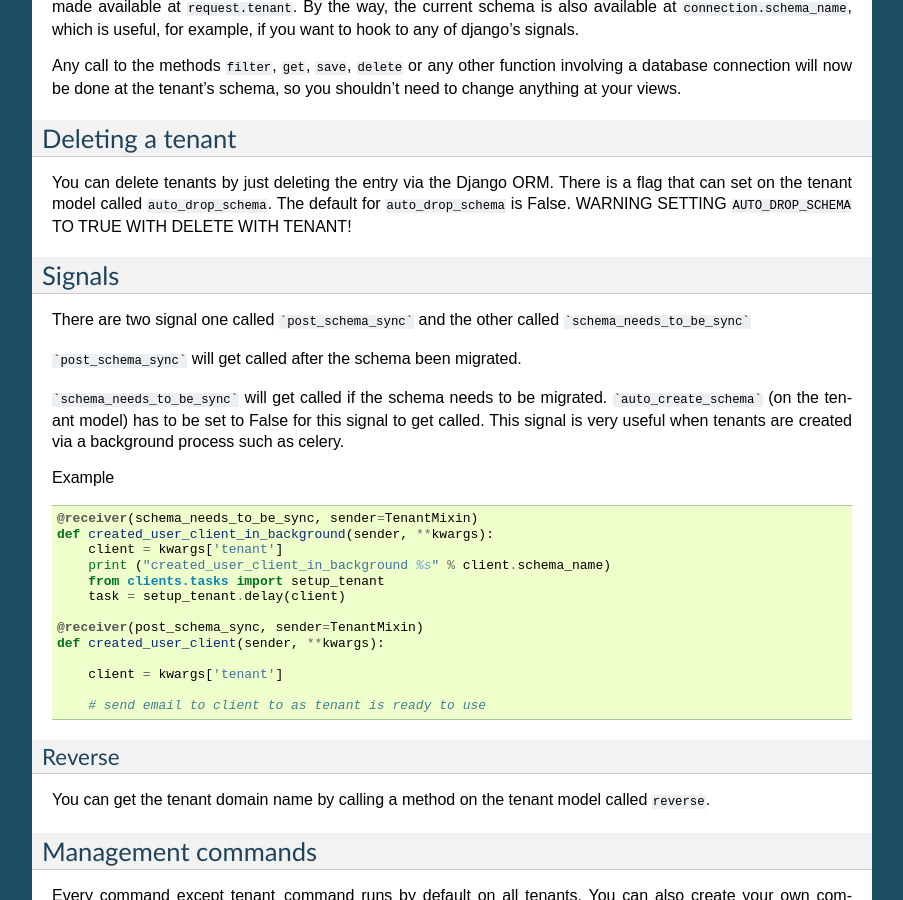
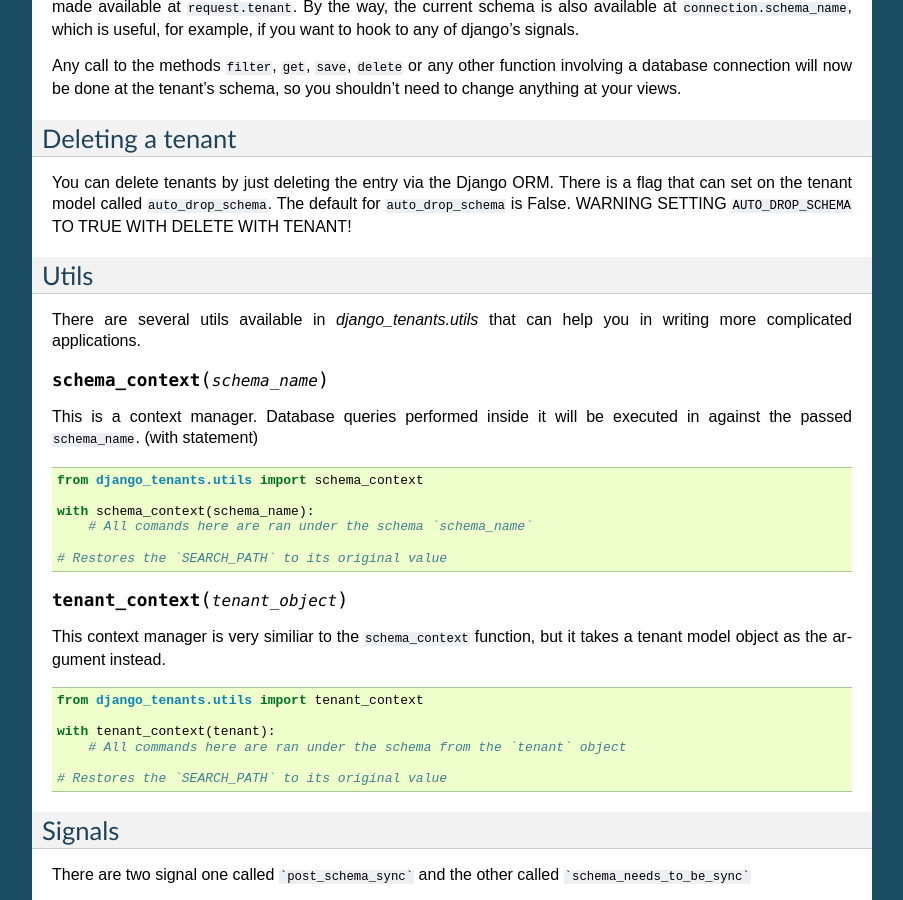
Before and after one commit to django-tenants/django-tenants, a Sphinx documentation site: the page built from docs/use.rst, in a window 1280 px wide and 900 px high, scrolled down 820 px. Shown: the whole window, without its empty margins (198-1101 px from the left). Built offline with Sphinx 7.4.7, drawn with Linux system fonts in a browser that asks for light colours; the version number could not be read and is left out; some of the changed text lies outside the part shown.

Commit message:
Update to the docs

```diff
--- a/docs/use.rst
+++ b/docs/use.rst
@@ -51,6 +51,41 @@ Deleting a tenant
 -----------------
 
 You can delete tenants by just deleting the entry via the Django ORM. There is a flag that can set on the tenant model called ``auto_drop_schema``. The default for ``auto_drop_schema`` is False. WARNING SETTING ``AUTO_DROP_SCHEMA`` TO TRUE WITH DELETE WITH TENANT!
+
+
+Utils
+-----
+
+There are several utils available in `django_tenants.utils` that can help you in writing more complicated applications.
+
+.. function:: schema_context(schema_name)
+
+This is a context manager. Database queries performed inside it will be executed in against the passed ``schema_name``. (with statement)
+
+.. code-block:: python
+
+    from django_tenants.utils import schema_context
+
+    with schema_context(schema_name):
+        # All comands here are ran under the schema `schema_name`
+
+    # Restores the `SEARCH_PATH` to its original value
+
+
+.. function:: tenant_context(tenant_object)
+
+This context manager is very similiar to the ``schema_context`` function,
+but it takes a tenant model object as the argument instead.
+
+.. code-block:: python
+
+    from django_tenants.utils import tenant_context
+
+    with tenant_context(tenant):
+        # All commands here are ran under the schema from the `tenant` object
+
+    # Restores the `SEARCH_PATH` to its original value
+
 
 
 Signals
```
